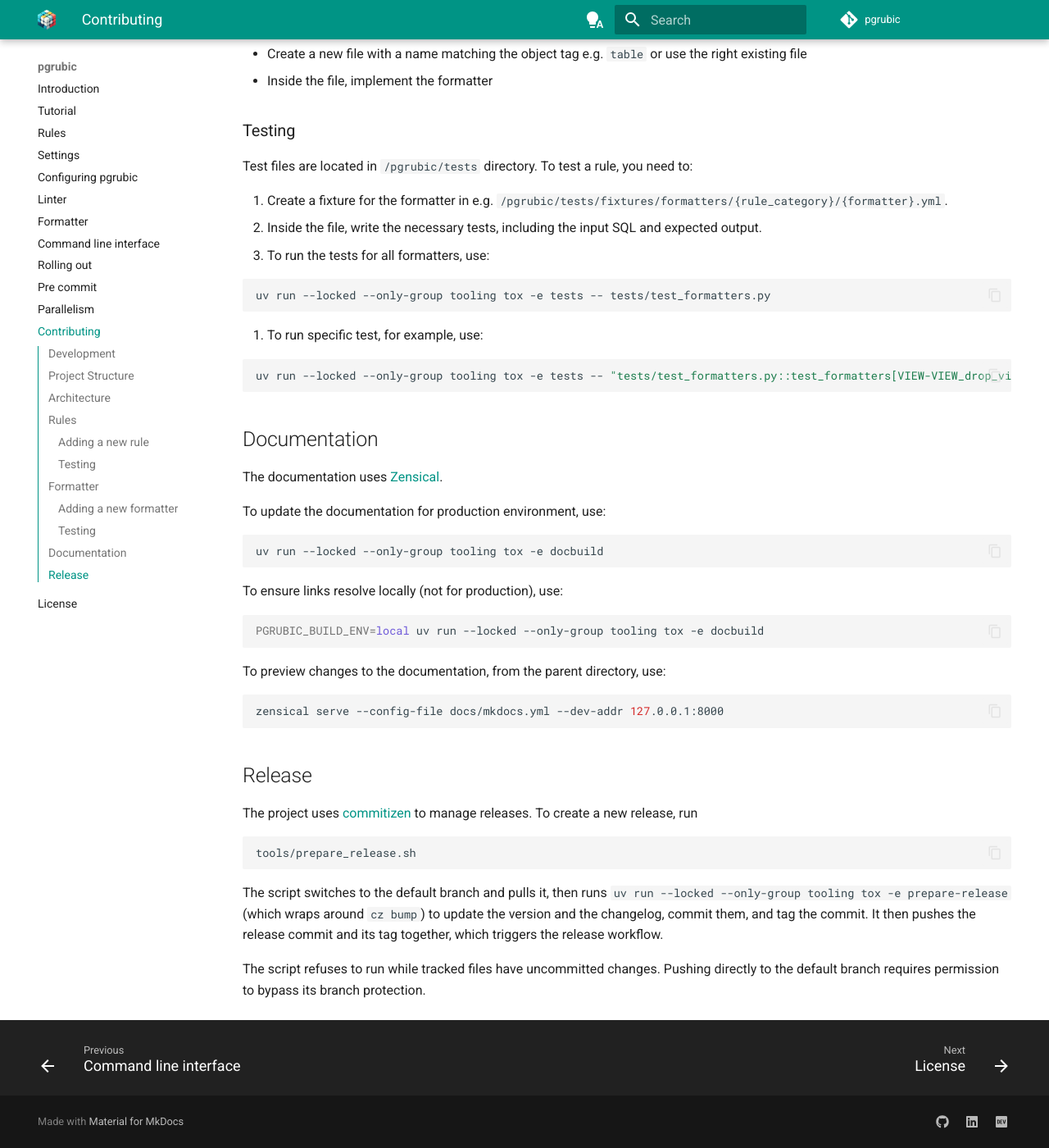
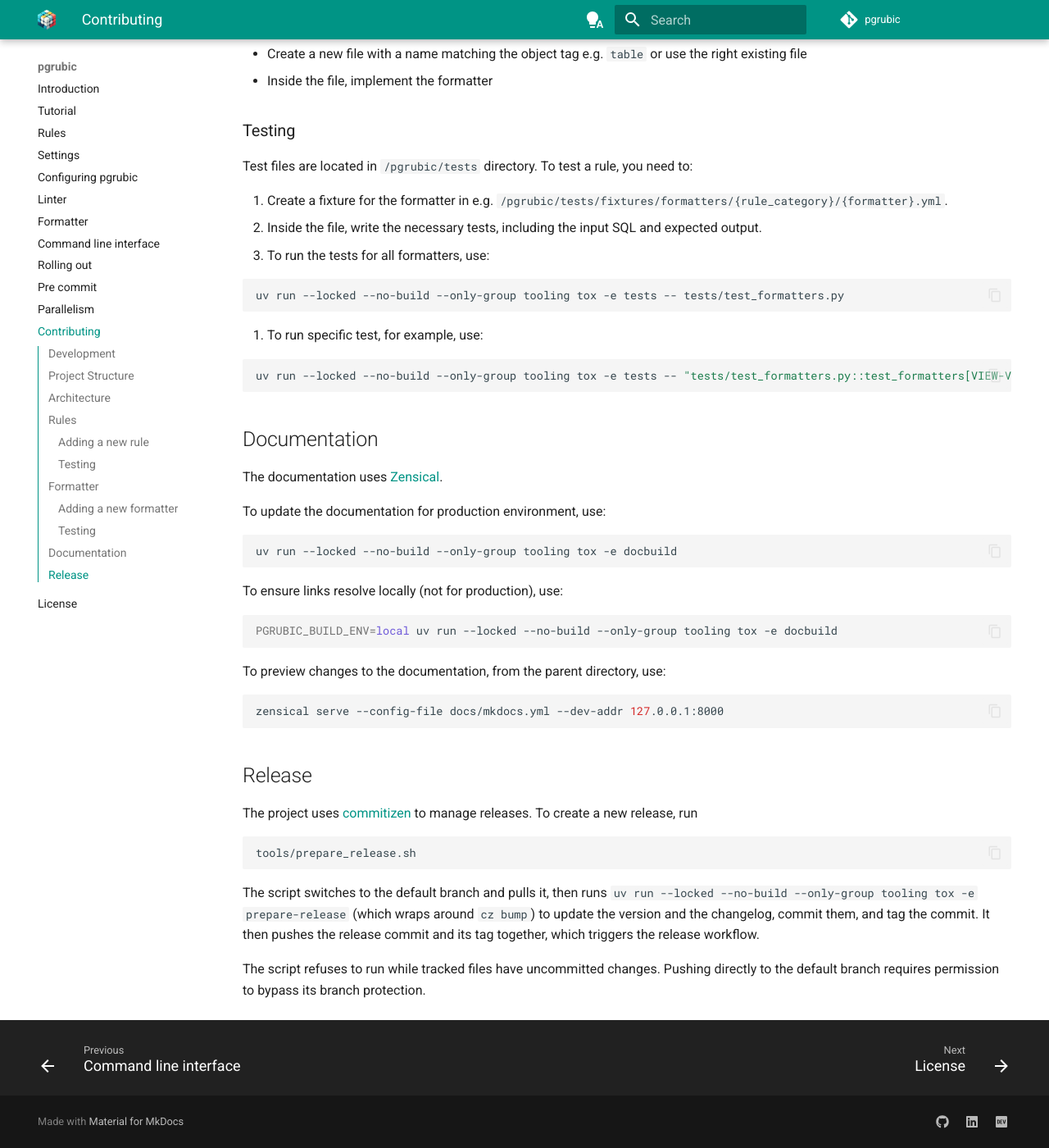
Before and after one commit to bolajiwahab/pgrubic, an MkDocs documentation site: the page built from docs/docs/contributing.md, in a window 1280 px wide and 1400 px high, scrolled down 3601 px. Shown: the whole window at 82% size. Built offline with MkDocs 1.6.1 and Material for MkDocs 9.7.7, drawn with Linux system fonts in a browser that asks for light colours; comment, search, counter and statistics services are not loaded; some of the changed text lies outside the part shown.

Commit message:
chore: harden workflows and scripts flagged by code scanning (#368)

````diff
--- a/docs/docs/contributing.md
+++ b/docs/docs/contributing.md
@@ -12,7 +12,7 @@ To set up a development environment, install [**uv**](https://docs.astral.sh/uv/
 1. Create a development environment:
 
     ```console
-    uv sync --locked --group tooling --extra dev --extra doc
+    uv sync --locked --no-build --group tooling --extra dev --extra doc
     ```
 
 2. Activate the development environment:
@@ -108,7 +108,7 @@ To add a new rule, you need to:
 10. Update the generated documentation for rules through:
 
 ```bash
-uv run --locked --only-group tooling tox -e docbuild
+uv run --locked --no-build --only-group tooling tox -e docbuild
 ```
 
 ### Testing
@@ -121,13 +121,13 @@ To test a rule, you need to:
 3. To run the tests for all rules, use:
 
 ```bash
-uv run --locked --only-group tooling tox -e tests -- tests/test_rules.py
+uv run --locked --no-build --only-group tooling tox -e tests -- tests/test_rules.py
 ```
 
 4. To run specific test, for example, use:
 
 ```bash
-uv run --locked --only-group tooling tox -e tests -- "tests/test_rules.py::test_rules[US028-US028_test_pass_concurrent_materialized_view_refresh-test_case767]"
+uv run --locked --no-build --only-group tooling tox -e tests -- "tests/test_rules.py::test_rules[US028-US028_test_pass_concurrent_materialized_view_refresh-test_case767]"
 ```
 
 ## Formatter
@@ -157,13 +157,13 @@ To test a rule, you need to:
 3. To run the tests for all formatters, use:
 
 ```bash
-uv run --locked --only-group tooling tox -e tests -- tests/test_formatters.py
+uv run --locked --no-build --only-group tooling tox -e tests -- tests/test_formatters.py
 ```
 
 4. To run specific test, for example, use:
 
 ```bash
-uv run --locked --only-group tooling tox -e tests -- "tests/test_formatters.py::test_formatters[VIEW-VIEW_drop_view-test_case94]"
+uv run --locked --no-build --only-group tooling tox -e tests -- "tests/test_formatters.py::test_formatters[VIEW-VIEW_drop_view-test_case94]"
 ```
 
 ## Documentation
@@ -173,13 +173,13 @@ The documentation uses [Zensical](https://zensical.org).
 To update the documentation for production environment, use:
 
 ```bash
-uv run --locked --only-group tooling tox -e docbuild
+uv run --locked --no-build --only-group tooling tox -e docbuild
 ```
 
 To ensure links resolve locally (not for production), use:
 
 ```bash
-PGRUBIC_BUILD_ENV=local uv run --locked --only-group tooling tox -e docbuild
+PGRUBIC_BUILD_ENV=local uv run --locked --no-build --only-group tooling tox -e docbuild
 ```
 
 To preview changes to the documentation, from the parent directory, use:
@@ -196,6 +196,6 @@ The project uses [commitizen](https://commitizen-tools.github.io/commitizen/) to
 tools/prepare_release.sh
 ```
 
-The script switches to the default branch and pulls it, then runs `uv run --locked --only-group tooling tox -e prepare-release` (which wraps around `cz bump`) to update the version and the changelog, commit them, and tag the commit. It then pushes the release commit and its tag together, which triggers the release workflow.
+The script switches to the default branch and pulls it, then runs `uv run --locked --no-build --only-group tooling tox -e prepare-release` (which wraps around `cz bump`) to update the version and the changelog, commit them, and tag the commit. It then pushes the release commit and its tag together, which triggers the release workflow.
 
 The script refuses to run while tracked files have uncommitted changes. Pushing directly to the default branch requires permission to bypass its branch protection.
````
Also changed, not shown: 10 other files.
